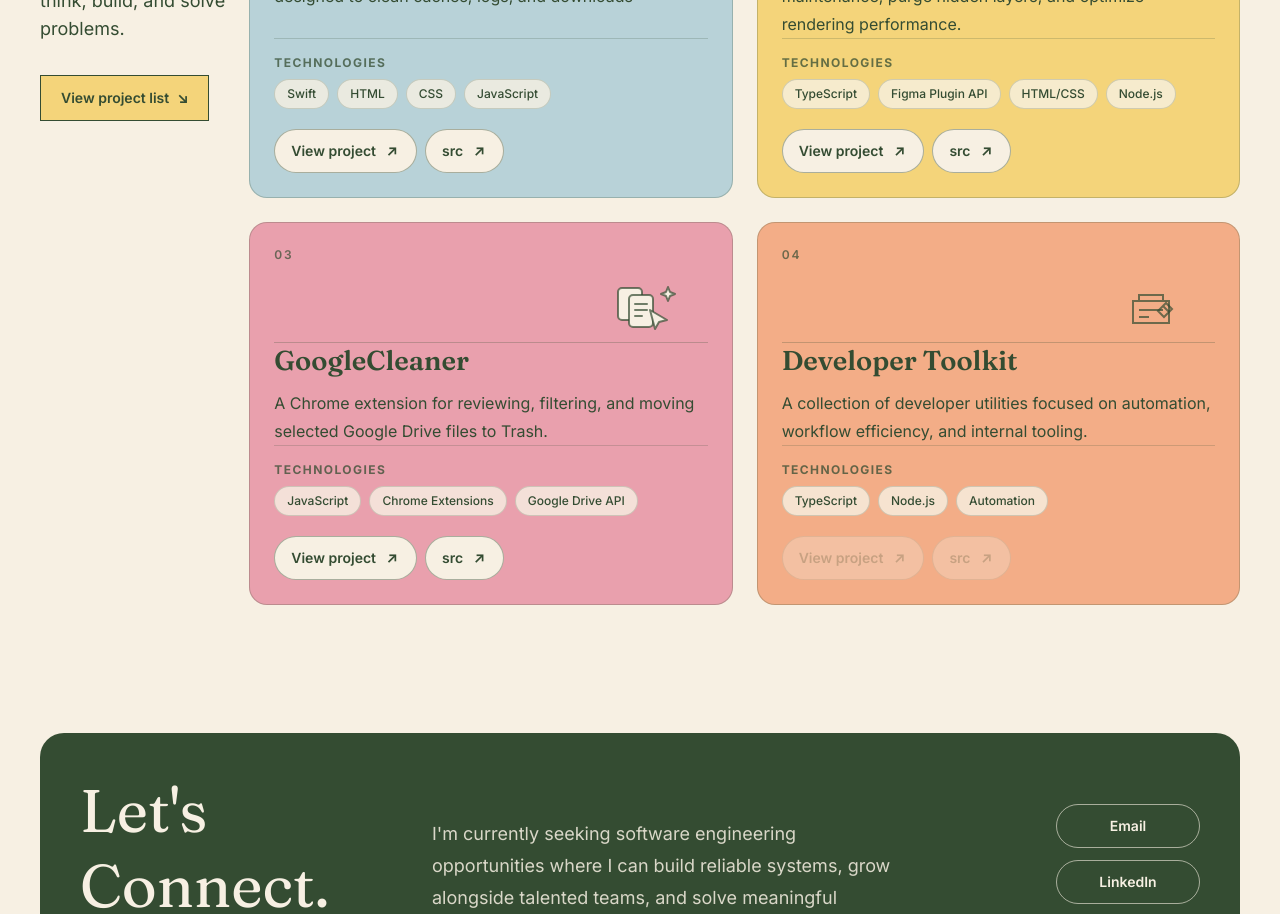
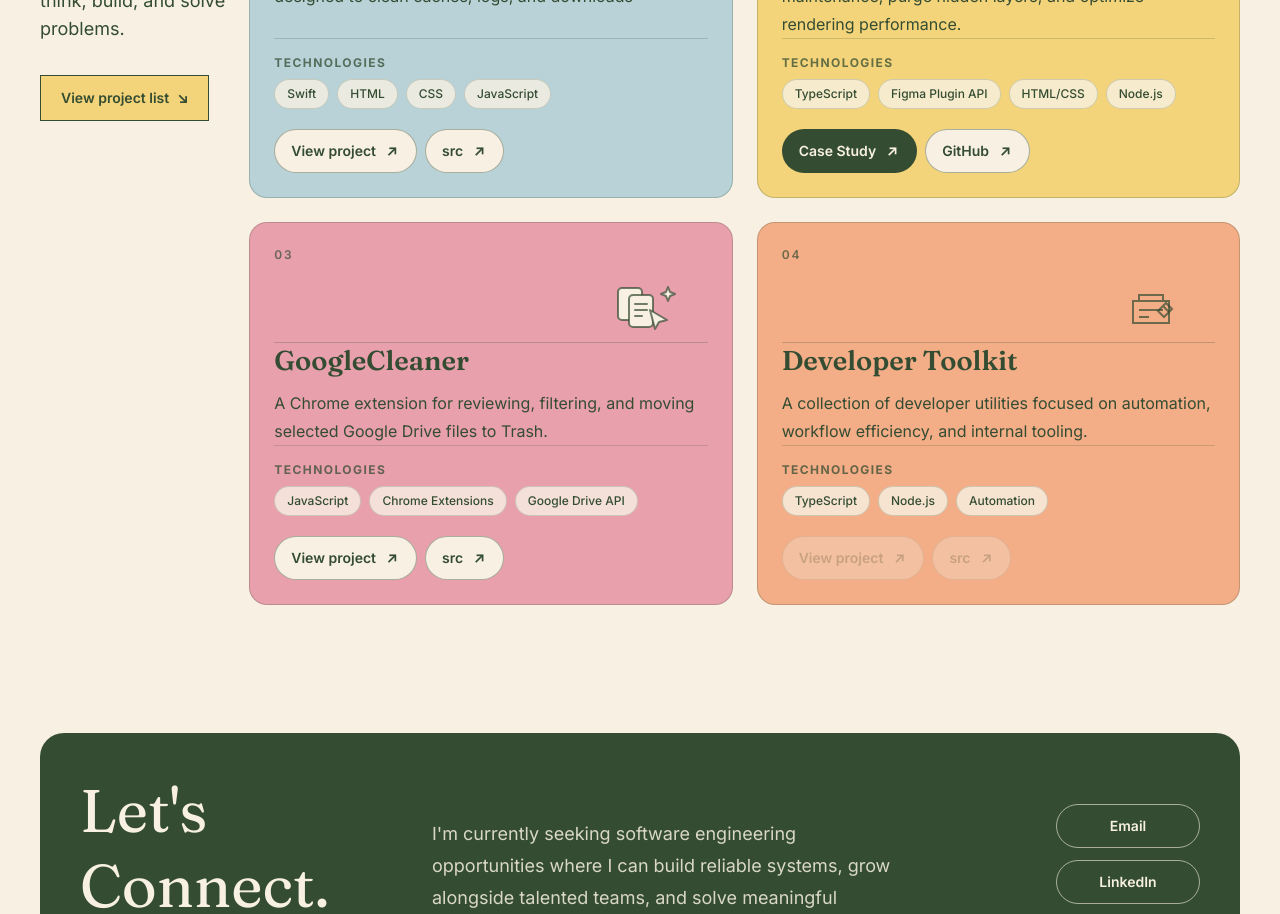
Before and after one commit to julsoyola/juliana-portfolio, a Next.js app in the folder portfolio/: page / in a window 1280 px wide. Shown: the part 3220-4134 px from the top of the page. Built offline with nearby package versions, Linux system fonts and the light colour scheme.

Commit message:
feat: link FigmaCleaner case study

```diff
--- a/portfolio/components/Projects.tsx
+++ b/portfolio/components/Projects.tsx
@@ -1,3 +1,5 @@
+import Link from "next/link";
+
 const projects = [
   {
     title: "MacWipe",
@@ -14,6 +16,7 @@ const projects = [
       "A native Figma plugin designed to automate canvas tree maintenance, purge hidden layers, and optimize rendering performance.",
     stack: ["TypeScript", "Figma Plugin API", "HTML/CSS", "Node.js"],
     tone: "bg-[var(--mustard)]",
+    caseStudyUrl: "/work/figmacleaner",
     liveUrl: "https://github.com/julsoyola/figmaCleaner",
     githubUrl: "https://github.com/julsoyola/figmaCleaner",
   },
@@ -171,20 +174,20 @@ export default function Projects() {
 
                     <div className="mt-5 flex gap-[8px]">
                       {[
-                        { label: "View project", url: project.liveUrl },
-                        { label: "src", url: project.githubUrl },
+                        { label: project.caseStudyUrl ? "Case Study" : "View project", url: project.caseStudyUrl ?? project.liveUrl },
+                        { label: project.caseStudyUrl ? "GitHub" : "src", url: project.githubUrl },
                       ].map(({ label, url }) =>
                         url ? (
-                          <a
+                          <Link
                             key={label}
                             href={url}
-                            target="_blank"
-                            rel="noopener noreferrer"
-                            className={`${projectControlClassName} border-[var(--forest)]/40 bg-[var(--paper)] text-[var(--forest)] transition-colors hover:border-[var(--forest)]/70 hover:bg-[var(--paper)]/80`}
+                            target={url.startsWith("/") ? undefined : "_blank"}
+                            rel={url.startsWith("/") ? undefined : "noopener noreferrer"}
+                            className={`${projectControlClassName} border-[var(--forest)]/40 ${label === "Case Study" ? "bg-[var(--forest)] text-[var(--paper)] hover:bg-[var(--forest)]/90" : "bg-[var(--paper)] text-[var(--forest)] hover:bg-[var(--paper)]/80"} transition-colors hover:border-[var(--forest)]/70`}
                           >
                             {label}
                             <span aria-hidden="true" className="inline-flex h-4 w-4 items-center justify-center leading-none">↗</span>
-                          </a>
+                          </Link>
                         ) : (
                           <button
                             key={label}
```
